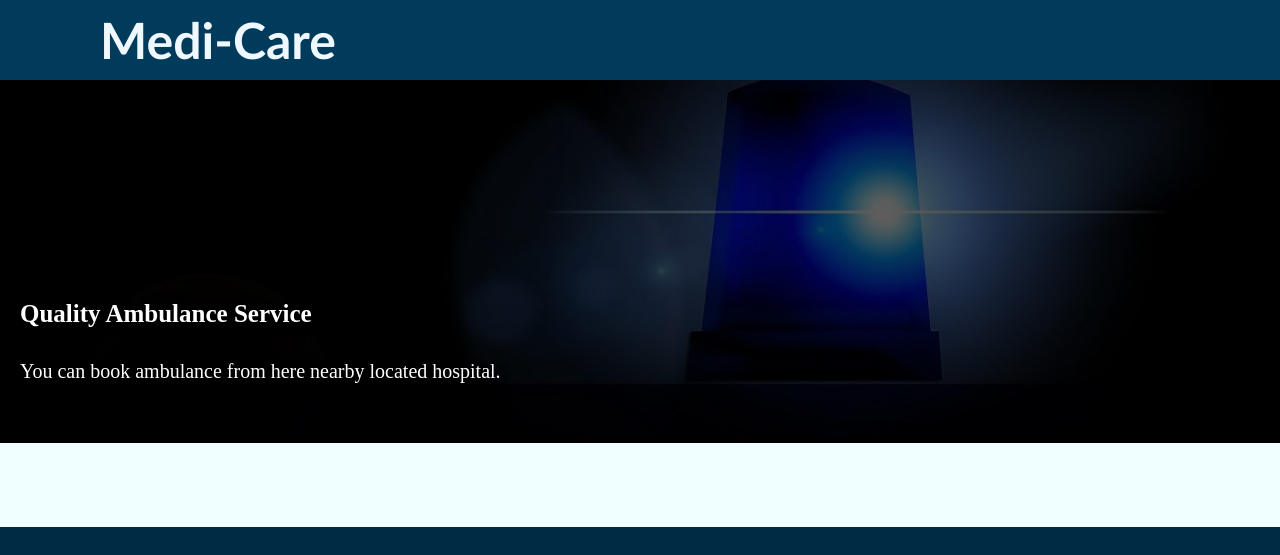
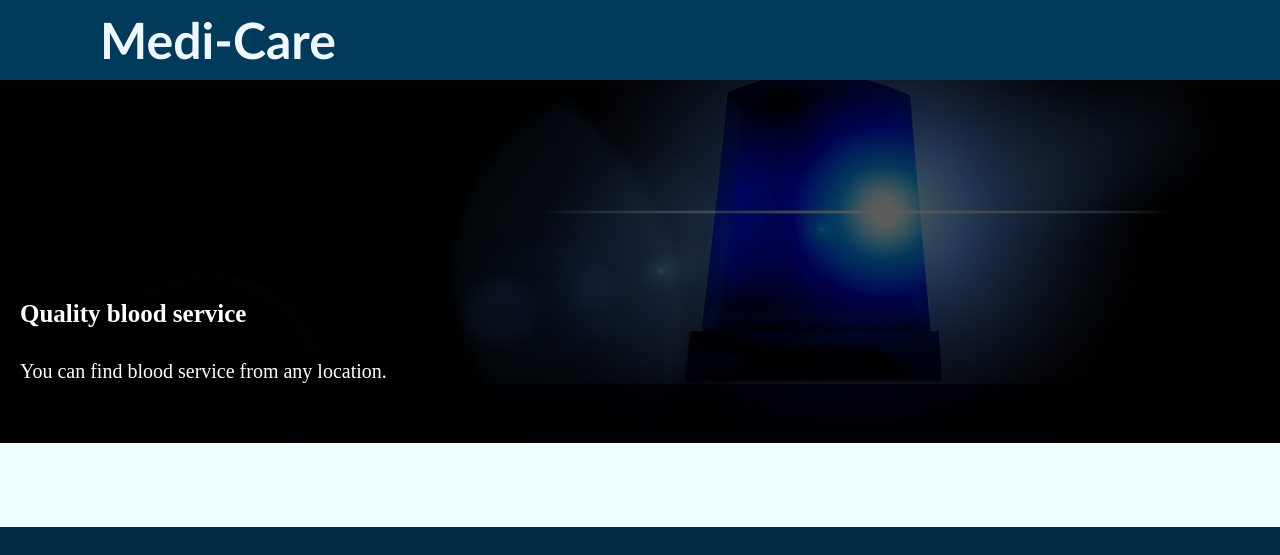
Before and after one commit to faridul15/MediCare, a plain HTML site: page blood.html in a window 1280 px wide. Shown: the top 555 px of the page. Drawn offline with Linux system fonts and the light colour scheme.

Commit message:
Update blood.html

```diff
--- a/blood.html
+++ b/blood.html
@@ -27,8 +27,8 @@
       <section>
         <div class="banner">
           <img src="Image/ambanner2.jpg" alt="Image" >
-          <h3 class="heading">Quality Ambulance Service</h3>
-          <p class="paragraph"> You can book ambulance from here nearby located hospital.</p>
+          <h3 class="heading">Quality blood service</h3>
+          <p class="paragraph"> You can find blood service from any location.</p>
       </section>
 
 
```
